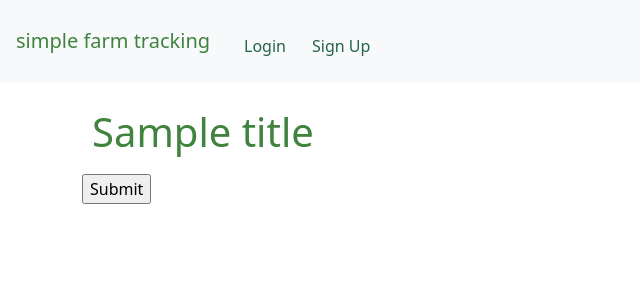
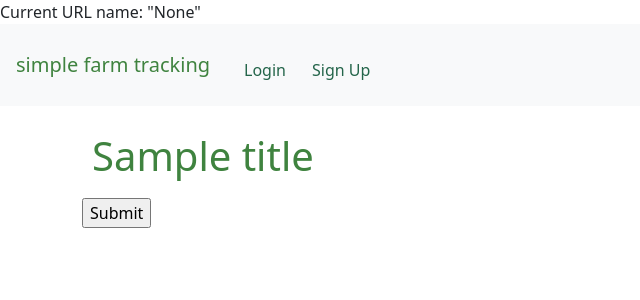
Before and after one commit to emmaqbrown/simple-farm-tracking, a Django app: template farm_management_app/templates/farm_management_app/basic_form.html in a window 1280 px wide. Shown: the top 300 px of the page, without its empty margins (0-640 px from the left). Run offline with Django 4.2, Linux system fonts and the light colour scheme; the template is opened without the code that fills it: most values are stand-ins (such as "Sample title", 1, 10 or a date in 2020); some libraries are stand-ins or nearby versions.

Commit message:
still not working but page isnt crashing

```diff
--- a/farm_management_app/templates/farm_management_app/navbar.html
+++ b/farm_management_app/templates/farm_management_app/navbar.html
@@ -1,3 +1,6 @@
+
+
+<div>Current URL name: "{{ request.resolver_match.url_name }}"</div>
 <nav class="navbar navbar-expand-lg navbar-light bg-light mb-3 p-3">
     <a class="navbar-brand" href="{% url 'index' %}">simple farm tracking</a>
     <button class="navbar-toggler" type="button" data-toggle="collapse" data-target="#navbarNav" aria-controls="navbarNav" aria-expanded="false" aria-label="Toggle navigation">
@@ -6,25 +9,33 @@
     <div class="collapse navbar-collapse " id="navbarNav">
       <ul class="navbar-nav">
         {% if user.is_authenticated %}
-      <li class="nav-item {% if active_view == 'locations' %}active-link{% endif %}">
-        <a class="nav-link" href="{% url 'locations' %}">Locations</a>
+
+        <li class="nav-item active align-items-center">
+          <a class="nav-link align-middle" href="{% url 'locations' %}"><span class="sr-only"></span>Locations</span></a>
         </li>
-      <li class="nav-item {% if active_view == 'species' %}active-link{% endif %}">
-        <a class="nav-link" href="{% url 'species' %}">Species</a>
+        <li class="nav-item">
+          <a class="nav-link" href="{% url 'species' %}">Species</a></li>
         </li>
-      <li class="nav-item {% if active_view == 'cropplans' %}active-link{% endif %}">
-        <a class="nav-link" href="{% url 'cropplans' %}">Crop Plans</a>
+        <li class="nav-item">
+          <a class="nav-link" href="{% url 'cropplans' %}">Crop Plans</a></li>
         </li>
-      <li class="nav-item {% if active_view == 'tasks' %}active-link{% endif %}">
+        <li class="nav-item nav-link">
           <form action="{% url 'tasks' %}" method="GET">
-          <button type="submit" class="btn-custom-nav" name="completed" value="False">Tasks</button>
+
+            <button type="submit" class="btn-custom-nav " name="completed" value="False">Tasks</button>
           </form>
         </li>
-      <!-- Additional items can be added here in a similar fashion -->
+        <li>
+          {{curr_year | date}}
+        </li>
+          <li class="nav-item nav-link ">User: {{ user.get_username }} | {{ user.get_role_display }}</li>
+          <li class="nav-item nav-link"><a href="{% url 'logout' %}?next={{ request.path }}">Logout</a></li>
         {% else %}
           <li class="nav-item nav-link"><a href="{% url 'login' %}?next={{ request.path }}">Login</a></li>
-      <li class="nav-item nav-link"><a href="{% url 'signup' %}">Sign Up</a></li>
+          <li class="nav-item nav-link"><a href="{% url 'signup' %}"">Sign Up</a></li>
+
         {% endif %}
+
       </ul>
     </div>
 </nav>
--- a/farm_management_app/urls.py
+++ b/farm_management_app/urls.py
@@ -16,8 +16,9 @@ urlpatterns = [
     path('tasks/<int:pk>/complete', views.task_complete, name='task-complete'),
     path('tasks/new', views.new_task, name='task-new'),
     path('cropplans/', views.CropPlanTableHtmx.as_view(), name='cropplans'),
-    path('ajax/load-beds/', views.cropplan_get_beds, name='ajax_load_beds'),
+    path('ajax/load-beds/', views.cropplan_get_beds, name='ajax_load_beds'),  # <-- this one here
     path('signup/', views.SignUpView.as_view(), name='signup'),
     path('species/', views.SpeciesTableHtmx.as_view(), name='species'),
-    # ... other URL patterns ...
+
+
 ]
--- a/farm_management_app/views.py
+++ b/farm_management_app/views.py
@@ -381,4 +381,4 @@ class SpeciesTableHtmx(SingleTableMixin, FilterView):
         return template_name
 
     def home_view(request):
-    return render(request, 'home.html', {'active_view': 'home'})
+        return render(request, 'home.html', {'active_view': 'home'})
```
Lines whose indentation alone changed are shown as unchanged.
